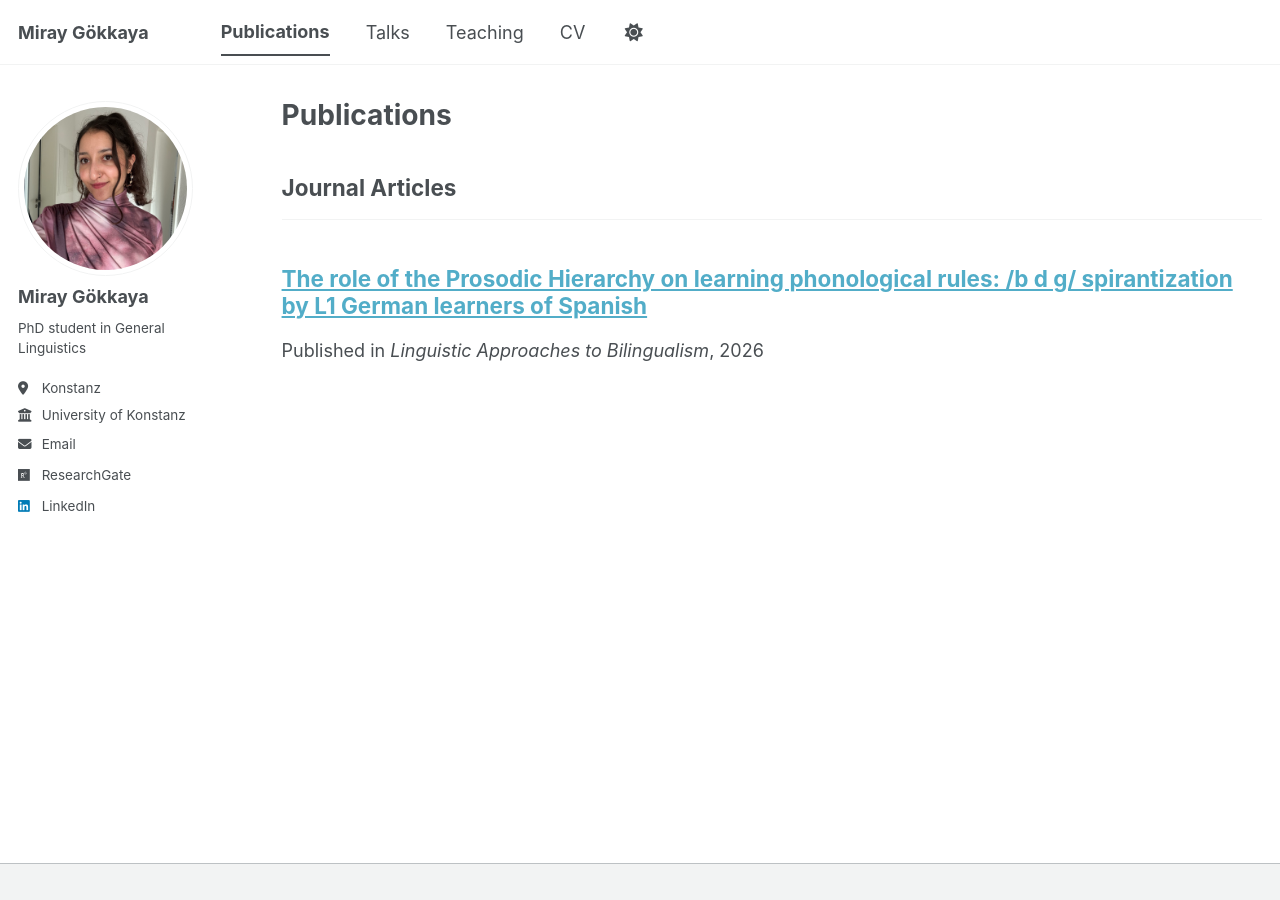
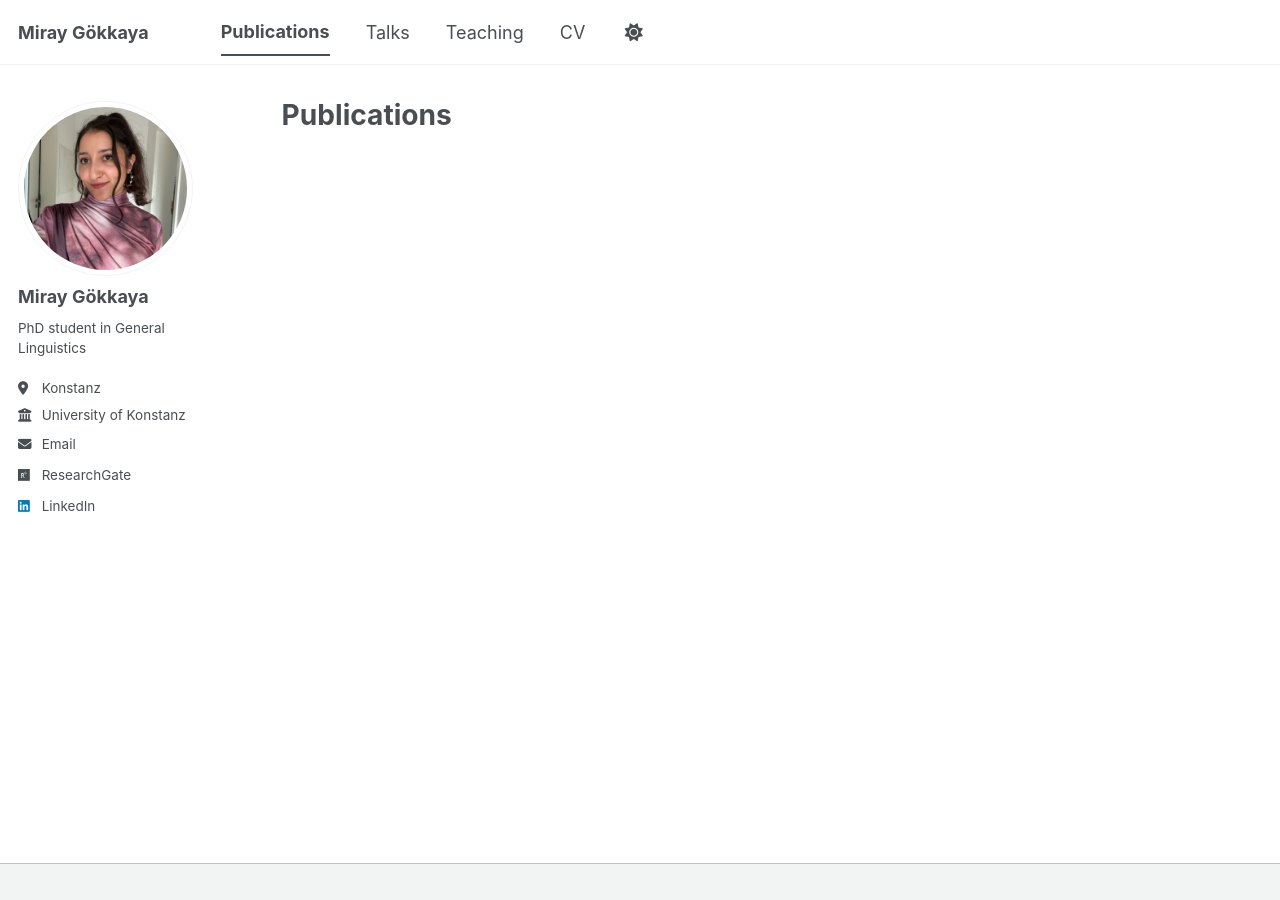
Before and after one commit to miraymania/miraygokkaya, a Jekyll site: the page built from _pages/publications.html, in a window 1280 px wide. Built offline with Jekyll 4.4.1, drawn with Linux system fonts in a browser that asks for light colours; a style sheet for code colours, icons or effects is not loaded.

Commit message:
Update 2009-10-01-paper-title-number-1.md

```diff
--- a/_publications/2009-10-01-paper-title-number-1.md
+++ b/_publications/2009-10-01-paper-title-number-1.md
@@ -1,10 +1 @@
----
-title: "The role of the Prosodic Hierarchy on learning phonological rules: /b d g/ spirantization by L1 German learners of Spanish"
-collection: publications
-category: manuscripts
-date: 2026-03-02
-venue: 'Linguistic Approaches to Bilingualism'
-paperurl: 'https://www.jbe-platform.com/content/journals/10.1075/lab.25030.bar'
-bibtexurl: 'https://miraymania.github.io/files/barrientosetal.bib'
-citation: 'Barrientos, F., Bajuk, L., Gökkaya, M. (2026). &quot;The role of the Prosodic Hierarchy on learning phonological rules: /b d g/ spirantization by L1 German learners of Spanish&quot; <i>Linguistic Approaches to Bilingualism</i>, Volume 16, Issue 2, p. 233 - 250'
----
+What if I just write things like this?
```
